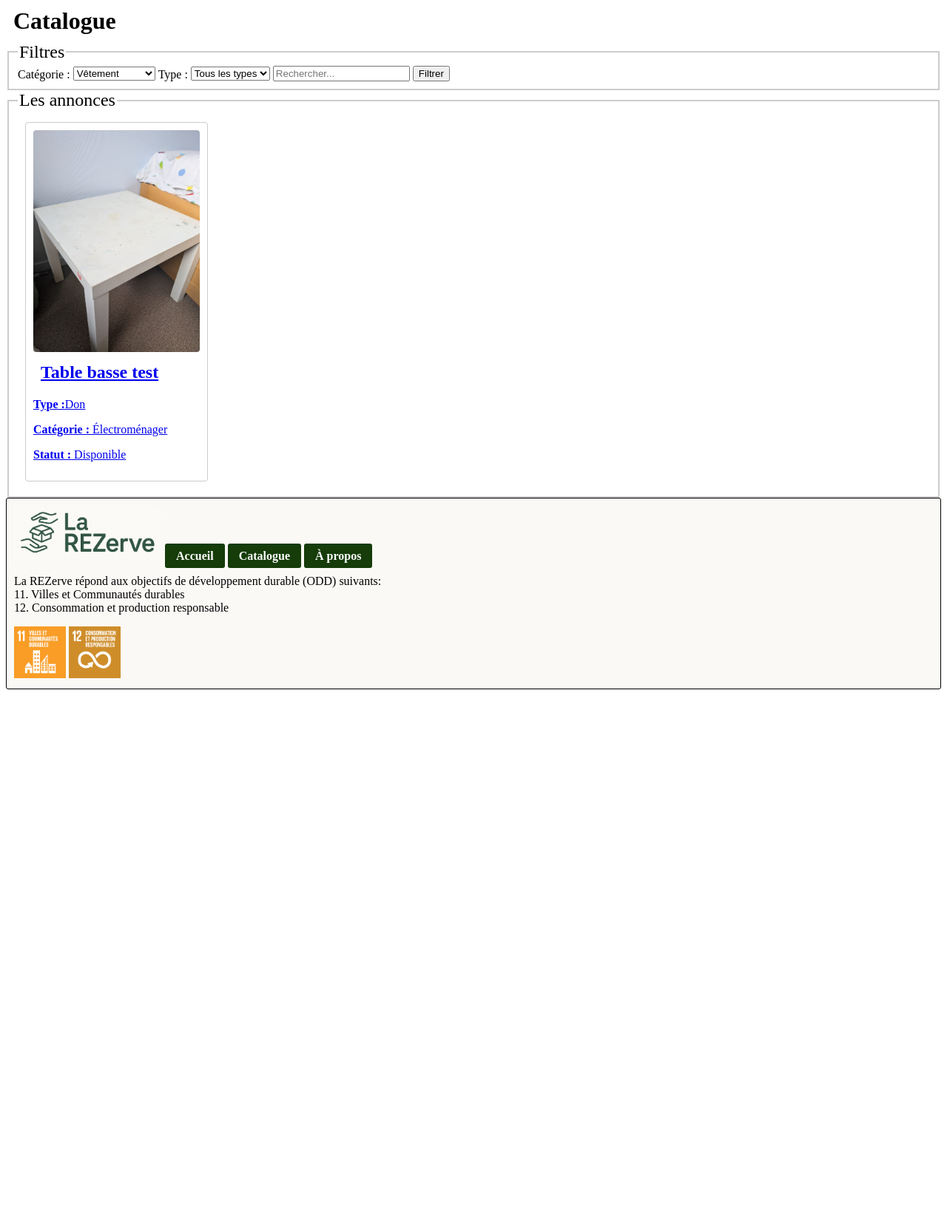
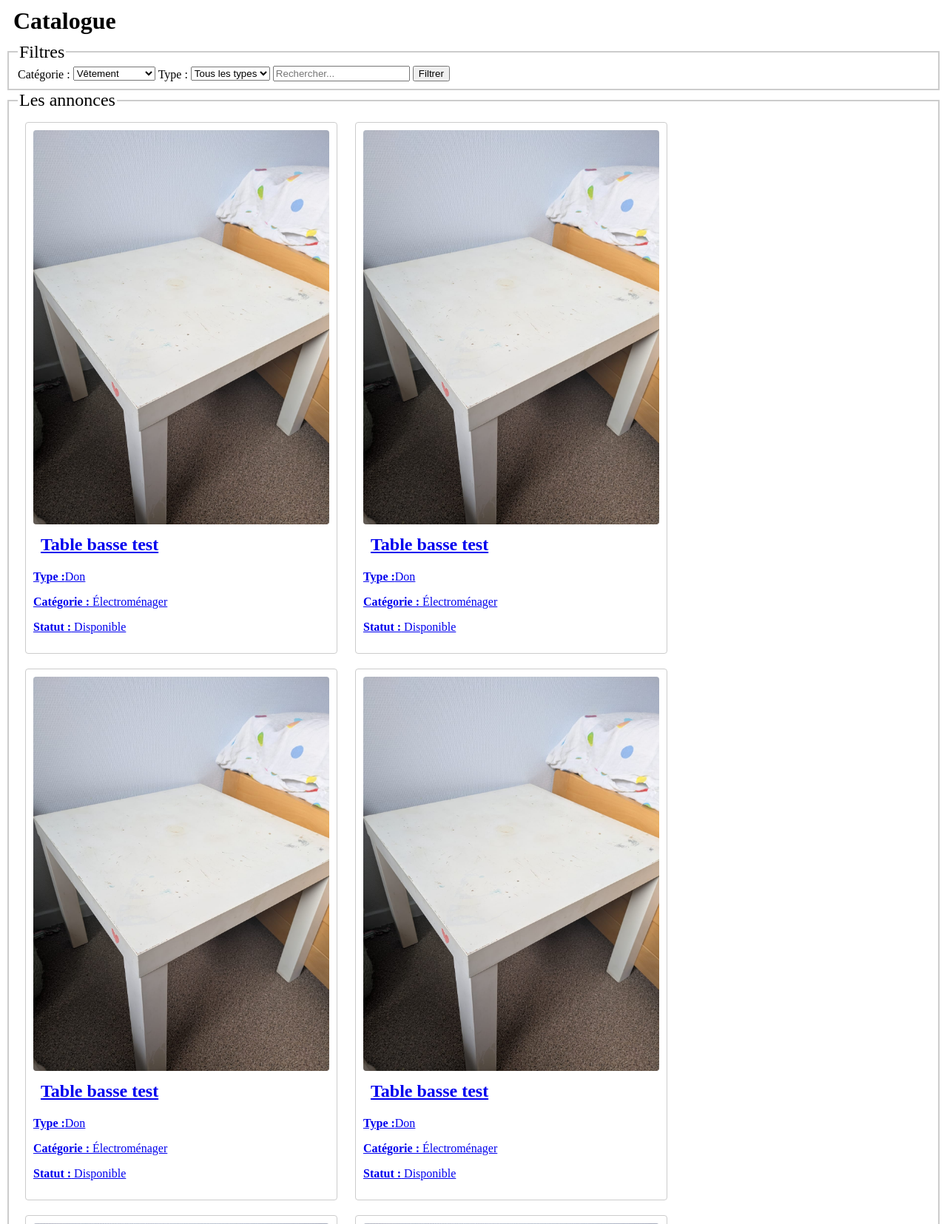
Before and after one commit to n8carrion/projetTWE, a PHP site: page /catalogue in a window 1280 px wide. Shown: the part 115-1770 px from the top of the page at 74% size. Before the commit the page ends 1047 px from the top, so only its background shows below. Run offline with PHP 8.4, Linux system fonts and the light colour scheme.

Commit message:
test grille avec plusieurs annonces dans catalogue

```diff
--- a/templates/catalogue.php
+++ b/templates/catalogue.php
@@ -93,8 +93,8 @@
 
     }
     .carteObjet img {
-        width: auto;
-        height: 300px;
+        width: 400px;
+        height: auto;
         border-radius: 4px;
     }
 </style>
@@ -148,6 +148,75 @@
         </a>
     </div>
 
+    <div class="carteObjet">
+        <!-- Si on clique sur  -->
+        <a href="annonce/1"> <!-- annonce/idObjet -->
+            <img src="uploads/imagesObjets/2_1.jpg" alt="Photo de l’objet">
+            <h2>Table basse test</h2>
+            <p><strong>Type :</strong>Don</p>
+            <p><strong>Catégorie :</strong> Électroménager</p>
+            <p><strong>Statut :</strong> Disponible</p>
+        </a>
+    </div>
+
+    <div class="carteObjet">
+        <!-- Si on clique sur  -->
+        <a href="annonce/1"> <!-- annonce/idObjet -->
+            <img src="uploads/imagesObjets/2_1.jpg" alt="Photo de l’objet">
+            <h2>Table basse test</h2>
+            <p><strong>Type :</strong>Don</p>
+            <p><strong>Catégorie :</strong> Électroménager</p>
+            <p><strong>Statut :</strong> Disponible</p>
+        </a>
+    </div>
+
+    <div class="carteObjet">
+        <!-- Si on clique sur  -->
+        <a href="annonce/1"> <!-- annonce/idObjet -->
+            <img src="uploads/imagesObjets/2_1.jpg" alt="Photo de l’objet">
+            <h2>Table basse test</h2>
+            <p><strong>Type :</strong>Don</p>
+            <p><strong>Catégorie :</strong> Électroménager</p>
+            <p><strong>Statut :</strong> Disponible</p>
+        </a>
+    </div>
+
+    <div class="carteObjet">
+        <!-- Si on clique sur  -->
+        <a href="annonce/1"> <!-- annonce/idObjet -->
+            <img src="uploads/imagesObjets/2_1.jpg" alt="Photo de l’objet">
+            <h2>Table basse test</h2>
+            <p><strong>Type :</strong>Don</p>
+            <p><strong>Catégorie :</strong> Électroménager</p>
+            <p><strong>Statut :</strong> Disponible</p>
+        </a>
+    </div>
+
+    <div class="carteObjet">
+        <!-- Si on clique sur  -->
+        <a href="annonce/1"> <!-- annonce/idObjet -->
+            <img src="uploads/imagesObjets/2_1.jpg" alt="Photo de l’objet">
+            <h2>Table basse test</h2>
+            <p><strong>Type :</strong>Don</p>
+            <p><strong>Catégorie :</strong> Électroménager</p>
+            <p><strong>Statut :</strong> Disponible</p>
+        </a>
+    </div>
+
+    <div class="carteObjet">
+        <!-- Si on clique sur  -->
+        <a href="annonce/1"> <!-- annonce/idObjet -->
+            <img src="uploads/imagesObjets/2_1.jpg" alt="Photo de l’objet">
+            <h2>Table basse test</h2>
+            <p><strong>Type :</strong>Don</p>
+            <p><strong>Catégorie :</strong> Électroménager</p>
+            <p><strong>Statut :</strong> Disponible</p>
+        </a>
+    </div>
+
+
+
+
 
     <!-- Répété avec requête AJAX -->
 
```
